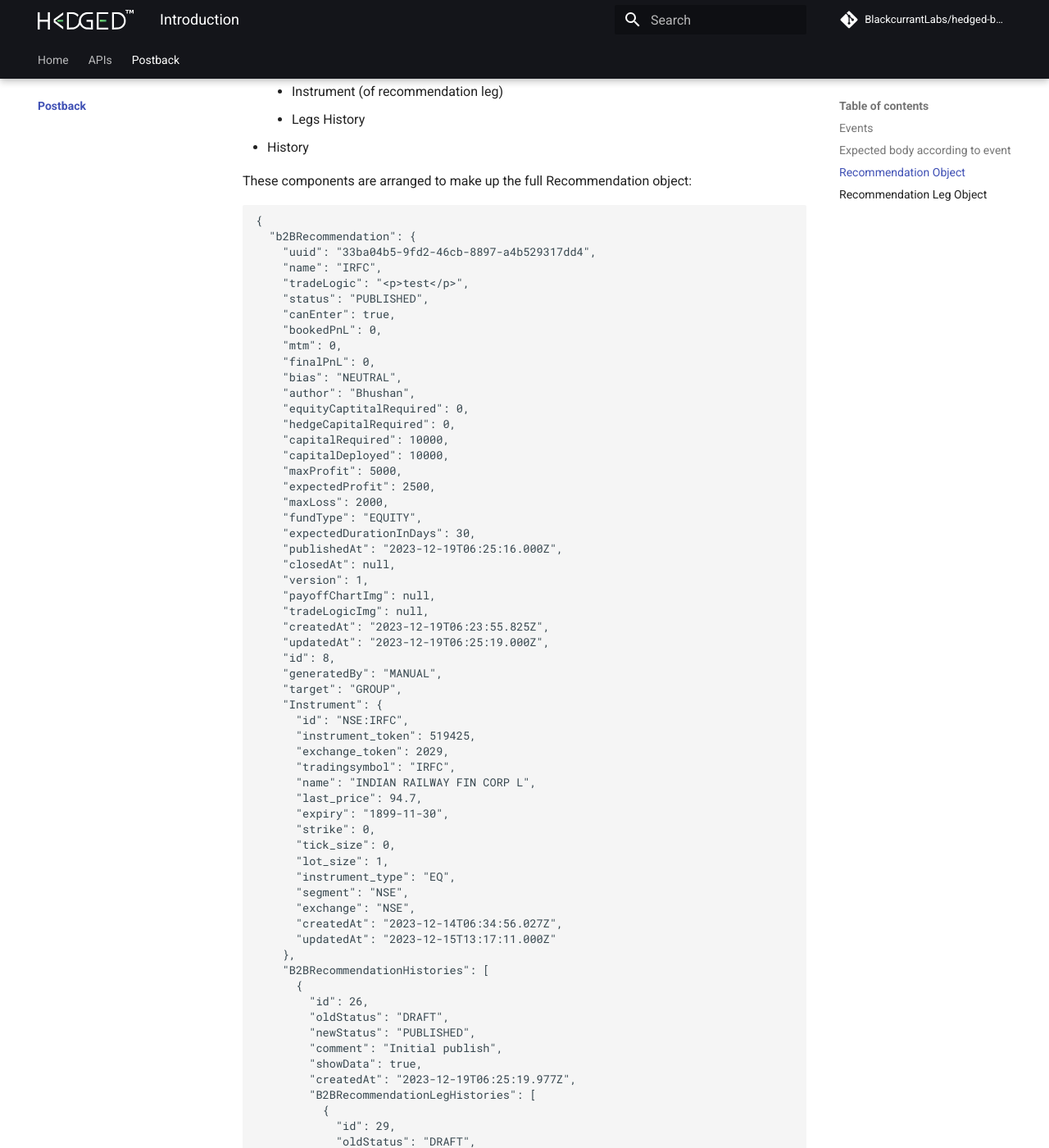
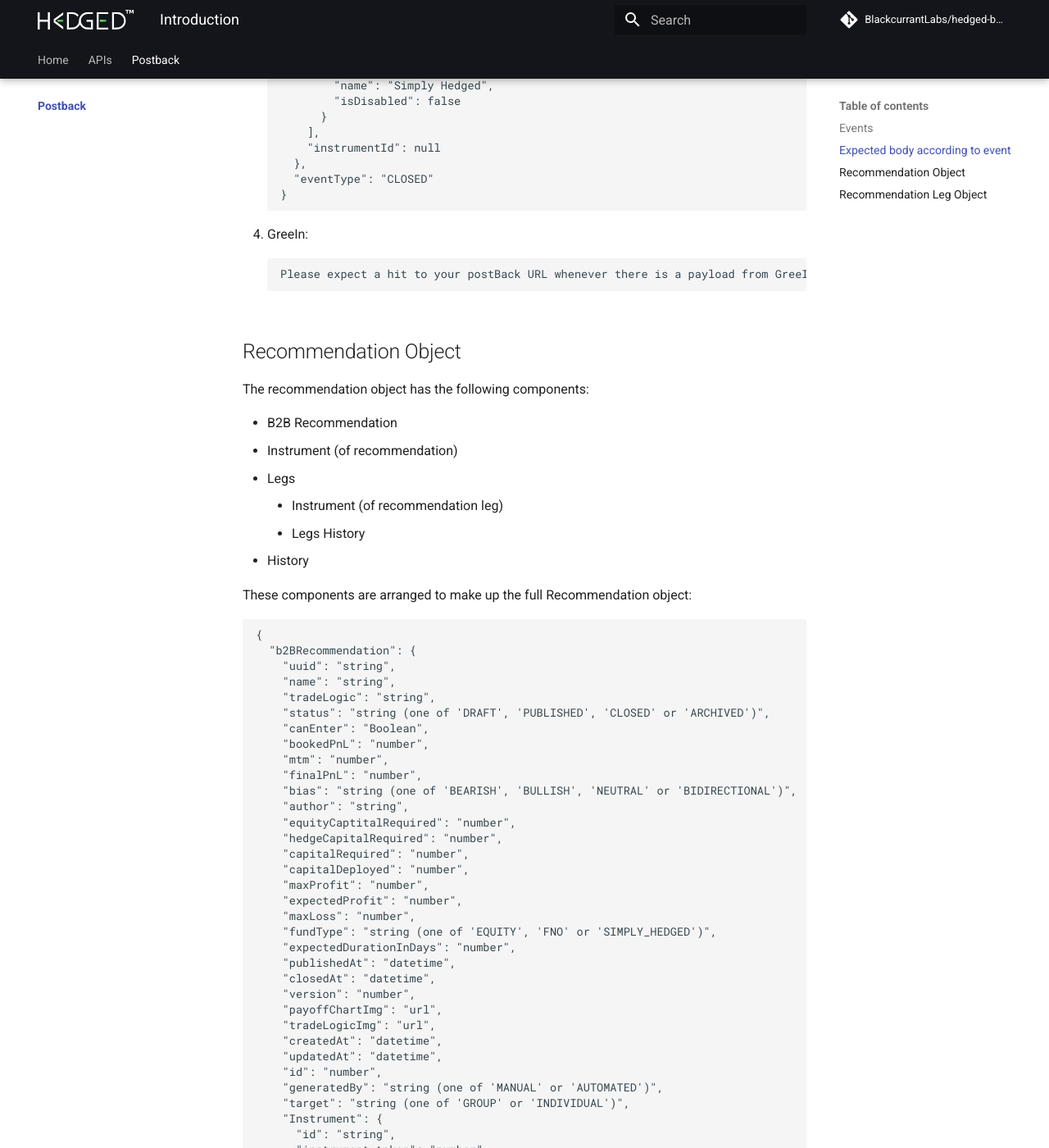
Before and after one commit to BlackcurrantLabs/hedged-b2b, an MkDocs documentation site: the page built from docs/Postback/index.md, in a window 1280 px wide and 1400 px high, scrolled down 18975 px. Shown: the whole window at 82% size. Built offline with MkDocs 1.6.1 and Material for MkDocs 9.7.7, drawn with Linux system fonts in a browser that asks for light colours; comment, search, counter and statistics services are not loaded; some of the changed text lies outside the part shown.

Commit message:
making changed after review

````diff
--- a/docs/Postback/index.md
+++ b/docs/Postback/index.md
@@ -757,12 +759,12 @@ There are 3 types of events:
 
 3.  CLOSED:
 
-                When a recommendation is closed, expect the following response:
+        When a recommendation is closed, expect the following response:
 
-            | Object Property   |                      Value                      |                                                                                                   Remarks |
-            | ----------------- | :---------------------------------------------: | --------------------------------------------------------------------------------------------------------: |
-            | eventType         |                    "CLOSED"                     |                                                        This tells you the type of event among the 3 types |
-            | b2BRecommendation | [Recommendation Object](#recommendation-object) | This will give you the full details of the corresponding recommendation object, with its legs and history |
+    | Object Property   |                      Value                      |                                                                                                   Remarks |
+    | ----------------- | :---------------------------------------------: | --------------------------------------------------------------------------------------------------------: |
+    | eventType         |                    "CLOSED"                     |                                                        This tells you the type of event among the 3 types |
+    | b2BRecommendation | [Recommendation Object](#recommendation-object) | This will give you the full details of the corresponding recommendation object, with its legs and history |
 
     Response:
 
@@ -965,152 +967,152 @@ These components are arranged to make up the full Recommendation object:
 ```jsonc
 {
   "b2BRecommendation": {
-    "uuid": "33ba04b5-9fd2-46cb-8897-a4b529317dd4",
-    "name": "IRFC",
-    "tradeLogic": "<p>test</p>",
-    "status": "PUBLISHED",
-    "canEnter": true,
-    "bookedPnL": 0,
-    "mtm": 0,
-    "finalPnL": 0,
-    "bias": "NEUTRAL",
-    "author": "Bhushan",
-    "equityCaptitalRequired": 0,
-    "hedgeCapitalRequired": 0,
-    "capitalRequired": 10000,
-    "capitalDeployed": 10000,
-    "maxProfit": 5000,
-    "expectedProfit": 2500,
-    "maxLoss": 2000,
-    "fundType": "EQUITY",
-    "expectedDurationInDays": 30,
-    "publishedAt": "2023-12-19T06:25:16.000Z",
-    "closedAt": null,
-    "version": 1,
-    "payoffChartImg": null,
-    "tradeLogicImg": null,
-    "createdAt": "2023-12-19T06:23:55.825Z",
-    "updatedAt": "2023-12-19T06:25:19.000Z",
-    "id": 8,
-    "generatedBy": "MANUAL",
-    "target": "GROUP",
+    "uuid": "string",
+    "name": "string",
+    "tradeLogic": "string",
+    "status": "string (one of 'DRAFT', 'PUBLISHED', 'CLOSED' or 'ARCHIVED')",
+    "canEnter": "Boolean",
+    "bookedPnL": "number",
+    "mtm": "number",
+    "finalPnL": "number",
+    "bias": "string (one of 'BEARISH', 'BULLISH', 'NEUTRAL' or 'BIDIRECTIONAL')",
+    "author": "string",
+    "equityCaptitalRequired": "number",
+    "hedgeCapitalRequired": "number",
+    "capitalRequired": "number",
+    "capitalDeployed": "number",
+    "maxProfit": "number",
+    "expectedProfit": "number",
+    "maxLoss": "number",
+    "fundType": "string (one of 'EQUITY', 'FNO' or 'SIMPLY_HEDGED')",
+    "expectedDurationInDays": "number",
+    "publishedAt": "datetime",
+    "closedAt": "datetime",
+    "version": "number",
+    "payoffChartImg": "url",
+    "tradeLogicImg": "url",
+    "createdAt": "datetime",
+    "updatedAt": "datetime",
+    "id": "number",
+    "generatedBy": "string (one of 'MANUAL' or 'AUTOMATED')",
+    "target": "string (one of 'GROUP' or 'INDIVIDUAL')",
     "Instrument": {
-      "id": "NSE:IRFC",
-      "instrument_token": 519425,
-      "exchange_token": 2029,
-      "tradingsymbol": "IRFC",
-      "name": "INDIAN RAILWAY FIN CORP L",
-      "last_price": 94.7,
-      "expiry": "1899-11-30",
-      "strike": 0,
-      "tick_size": 0,
-      "lot_size": 1,
-      "instrument_type": "EQ",
-      "segment": "NSE",
-      "exchange": "NSE",
-      "createdAt": "2023-12-14T06:34:56.027Z",
-      "updatedAt": "2023-12-15T13:17:11.000Z"
+      "id": "string",
+      "instrument_token": "number",
+      "exchange_token": "number",
+      "tradingsymbol": "string",
+      "name": "string",
+      "last_price": "number",
+      "expiry": "string",
+      "strike": "number",
+      "tick_size": "number",
+      "lot_size": "number",
+      "instrument_type": "string (one of 'CE', 'PE', 'FUT' or 'EQ')",
+      "segment": "string (one of 'NFO-FUT', 'NFO-OPT', 'NSE' or 'INDICES')",
+      "exchange": "string (one of 'MCX', 'NFO' or 'NSE')",
+      "createdAt": "datetime",
+      "updatedAt": "datetime"
     },
     "B2BRecommendationHistories": [
       {
-        "id": 26,
-        "oldStatus": "DRAFT",
-        "newStatus": "PUBLISHED",
-        "comment": "Initial publish",
-        "showData": true,
-        "createdAt": "2023-12-19T06:25:19.977Z",
+        "id": "integer",
+        "oldStatus": "string",
+        "newStatus": "string",
+        "comment": "string",
+        "showData": "boolean",
+        "createdAt": "datetime",
         "B2BRecommendationLegHistories": [
           {
-            "id": 29,
-            "oldStatus": "DRAFT",
-            "newStatus": "ENTER",
-            "comment": "Recommendation published",
-            "showData": true,
-            "action": "BUY",
-            "isExit": false,
-            "quantity": 100,
-            "instrumentName": "INDIAN RAILWAY FIN CORP L",
-            "entryPrice": 95,
-            "exitPrice": null,
-            "createdAt": "2023-12-19T06:25:20.191Z",
-            "b2BRecommendationLegId": 10,
-            "b2BRecommendationHistoryId": 26
+            "id": "integer",
+            "oldStatus": "string",
+            "newStatus": "string",
+            "comment": "string",
+            "showData": "boolean",
+            "action": "string",
+            "isExit": "boolean",
+            "quantity": "number",
+            "instrumentName": "string",
+            "entryPrice": "number (manually added)",
+            "exitPrice": "number (manually added)",
+            "createdAt": "datetime",
+            "b2BRecommendationLegId": "number",
+            "b2BRecommendationHistoryId": "number"
           }
         ],
-        "b2BRecommendationId": 8
+        "b2BRecommendationId": "integer"
       }
     ],
     "B2BRecommendationLegs": [
       {
-        "id": 10,
-        "uuid": "061f7d8d-28b9-4ee1-baaa-ea16484c8af8",
-        "status": "ENTER",
-        "action": "BUY",
-        "quantity": 100,
-        "canEnter": true,
-        "entryThreshold": 5,
-        "entryPrice": 94.7,
-        "exitPrice": null,
-        "entryAt": null,
-        "exitAt": null,
-        "mtm": 0,
-        "finalPnL": 0,
-        "sequenceInParent": 1,
-        "entryParentVersion": 1,
-        "exitParentVersion": 0,
-        "createdAt": "2023-12-19T06:23:55.975Z",
-        "updatedAt": "2023-12-19T06:25:20.000Z",
+        "id": "integer",
+        "uuid": "string",
+        "status": "string (one of 'ENTER' or 'EXIT')",
+        "action": "string (one of 'BUY' or 'SELL')",
+        "quantity": "number",
+        "canEnter": "boolean",
+        "entryThreshold": "number",
+        "entryPrice": "number (manually added)",
+        "exitPrice": "number (manually added)",
+        "entryAt": "datetime",
+        "exitAt": "datetime",
+        "mtm": "number",
+        "finalPnL": "number",
+        "sequenceInParent": "integer",
+        "entryParentVersion": "integer",
+        "exitParentVersion": "integer",
+        "createdAt": "datetime",
+        "updatedAt": "datetime",
         "B2BRecommendationLegHistories": [
           {
-            "id": 29,
-            "oldStatus": "DRAFT",
-            "newStatus": "ENTER",
-            "comment": "Recommendation published",
-            "showData": true,
-            "action": "BUY",
-            "isExit": false,
-            "quantity": 100,
-            "instrumentName": "INDIAN RAILWAY FIN CORP L",
-            "entryPrice": 95,
-            "exitPrice": null,
-            "createdAt": "2023-12-19T06:25:20.191Z",
-            "b2BRecommendationLegId": 10,
-            "b2BRecommendationHistoryId": 26
+            "id": "integer",
+            "oldStatus": "string",
+            "newStatus": "string",
+            "comment": "string",
+            "showData": "boolean",
+            "action": "string",
+            "isExit": "boolean",
+            "quantity": "number",
+            "instrumentName": "string",
+            "entryPrice": "number (manually added)",
+            "exitPrice": "number (manually added)",
+            "createdAt": "datetime",
+            "b2BRecommendationLegId": "number",
+            "b2BRecommendationHistoryId": "number"
           }
         ],
         "Instrument": {
-          "id": "NSE:IRFC",
-          "instrument_token": 519425,
-          "exchange_token": 2029,
-          "tradingsymbol": "IRFC",
-          "name": "INDIAN RAILWAY FIN CORP L",
-          "last_price": 94.7,
-          "expiry": "1899-11-30",
-          "strike": 0,
-          "tick_size": 0,
-          "lot_size": 1,
-          "instrument_type": "EQ",
-          "segment": "NSE",
-          "exchange": "NSE",
-          "createdAt": "2023-12-14T06:34:56.027Z",
-          "updatedAt": "2023-12-15T13:17:11.000Z"
+          "id": "string",
+          "instrument_token": "number",
+          "exchange_token": "number",
+          "tradingsymbol": "string",
+          "name": "string",
+          "last_price": "number",
+          "expiry": "string",
+          "strike": "number",
+          "tick_size": "number",
+          "lot_size": "number",
+          "instrument_type": "string (one of 'CE', 'PE', 'FUT' or 'EQ')",
+          "segment": "string (one of 'NFO-FUT', 'NFO-OPT', 'NSE' or 'INDICES')",
+          "exchange": "string (one of 'MCX', 'NFO' or 'NSE')",
+          "createdAt": "datetime",
+          "updatedAt": "datetime"
         },
-        "b2BRecommendationId": 8,
-        "instrumentId": "NSE:IRFC"
+        "b2BRecommendationId": "integer",
+        "instrumentId": "string"
       }
     ],
     "B2BRecommendationTargets": [],
     "TargetClasses": [
       {
-        "id": 22,
-        "code": "$2b$08$YehP92gsOJqAbNUi/6/xL.w2dXNwV6CLMWNaJsmPk0bDDMXN7d2tG",
-        "name": "Simply Hedged",
-        "isDisabled": false
+        "id": "integer",
+        "code": "string",
+        "name": "string",
+        "isDisabled": "boolean"
       }
     ],
-    "instrumentId": "NSE:IRFC"
+    "instrumentId": "string"
   },
-  "eventType": "PUBLISHED"
+  "eventType": "string(one of 'PUBLISHED', 'MODIFIED', or 'CLOSED')"
 }
 ```
 
@@ -1130,77 +1132,61 @@ These components are arranged to make up the full Recommendation Leg's object:
 
 ```jsonc
 {
-  "id": 10,
-  "uuid": "061f7d8d-28b9-4ee1-baaa-ea16484c8af8",
-  "status": "EXIT",
-  "action": "BUY",
-  "quantity": 100,
-  "canEnter": true,
-  "entryThreshold": 5,
-  "entryPrice": 94.7,
-  "exitPrice": 95,
-  "entryAt": null,
-  "exitAt": "2023-12-19T06:32:58.000Z",
-  "mtm": 30,
-  "finalPnL": 30,
-  "sequenceInParent": 1,
-  "entryParentVersion": 1,
-  "exitParentVersion": 2,
-  "createdAt": "2023-12-19T06:23:55.975Z",
-  "updatedAt": "2023-12-19T06:33:02.000Z",
+  "id": "integer",
+  "uuid": "string",
+  "status": "string (one of 'ENTER' or 'EXIT')",
+  "action": "string (one of 'BUY' or 'SELL')",
+  "quantity": "number",
+  "canEnter": "boolean",
+  "entryThreshold": "number",
+  "entryPrice": "number (manually added)",
+  "exitPrice": "number (manually added)",
+  "entryAt": "datetime",
+  "exitAt": "datetime",
+  "mtm": "number",
+  "finalPnL": "number",
+  "sequenceInParent": "integer",
+  "entryParentVersion": "integer",
+  "exitParentVersion": "integer",
+  "createdAt": "datetime",
+  "updatedAt": "datetime",
   "B2BRecommendationLegHistories": [
     {
-      "id": 31,
-      "oldStatus": "ENTER",
-      "newStatus": "EXIT",
-      "comment": "Leg Closed in Modification",
-      "showData": true,
-      "action": "BUY",
-      "isExit": true,
-      "quantity": 100,
-      "instrumentName": "INDIAN RAILWAY FIN CORP L",
-      "entryPrice": 95,
-      "exitPrice": 95,
-      "createdAt": "2023-12-19T06:33:02.280Z",
-      "b2BRecommendationLegId": 10,
-      "b2BRecommendationHistoryId": 27
-    },
-    {
-      "id": 29,
-      "oldStatus": "DRAFT",
-      "newStatus": "ENTER",
-      "comment": "Recommendation published",
-      "showData": true,
-      "action": "BUY",
-      "isExit": false,
-      "quantity": 100,
-      "instrumentName": "INDIAN RAILWAY FIN CORP L",
-      "entryPrice": 95,
-      "exitPrice": null,
-      "createdAt": "2023-12-19T06:25:20.191Z",
-      "b2BRecommendationLegId": 10,
-      "b2BRecommendationHistoryId": 26
+      "id": "integer",
+      "oldStatus": "string",
+      "newStatus": "string",
+      "comment": "string",
+      "showData": "boolean",
+      "action": "string",
+      "isExit": "boolean",
+      "quantity": "number",
+      "instrumentName": "string",
+      "entryPrice": "number (manually added)",
+      "exitPrice": "number (manually added)",
+      "createdAt": "datetime",
+      "b2BRecommendationLegId": "number",
+      "b2BRecommendationHistoryId": "number"
     }
   ],
   "Instrument": {
-    "id": "NSE:IRFC",
-    "instrument_token": 519425,
-    "exchange_token": 2029,
-    "tradingsymbol": "IRFC",
-    "name": "INDIAN RAILWAY FIN CORP L",
-    "last_price": 94.7,
-    "expiry": "1899-11-30",
-    "strike": 0,
-    "tick_size": 0,
-    "lot_size": 1,
-    "instrument_type": "EQ",
-    "segment": "NSE",
-    "exchange": "NSE",
-    "createdAt": "2023-12-14T06:34:56.027Z",
-    "updatedAt": "2023-12-15T13:17:11.000Z"
+    "id": "string",
+    "instrument_token": "number",
+    "exchange_token": "number",
+    "tradingsymbol": "string",
+    "name": "string",
+    "last_price": "number",
+    "expiry": "string",
+    "strike": "number",
+    "tick_size": "number",
+    "lot_size": "number",
+    "instrument_type": "string (one of 'CE', 'PE', 'FUT' or 'EQ')",
+    "segment": "string (one of 'NFO-FUT', 'NFO-OPT', 'NSE' or 'INDICES')",
+    "exchange": "string (one of 'MCX', 'NFO' or 'NSE')",
+    "createdAt": "datetime",
+    "updatedAt": "datetime"
   },
-  "b2BRecommendationId": 8,
-  "instrumentId": "NSE:IRFC"
+  "b2BRecommendationId": "integer",
+  "instrumentId": "string"
 }
 ```
 
````
Also changed, not shown: other parts of docs/Postback/index.md (+2 -0 lines), docs/APIs/index.md (+1 -1 lines), docs/Postback/assets/postbackForm.png (added), 1 other file.
